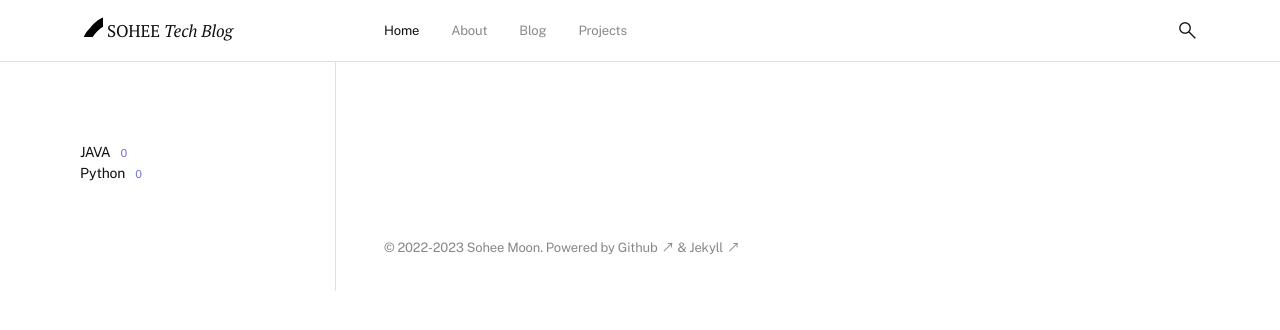
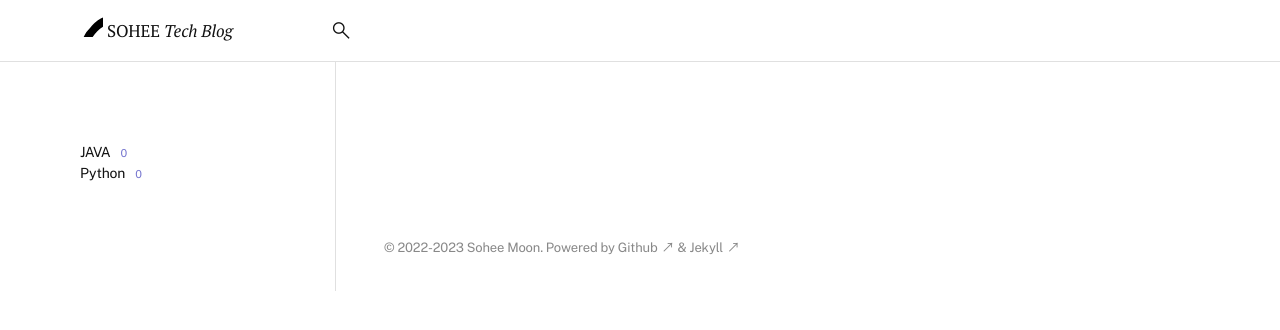
Before and after one commit to soheetech/soheetech.github.io, a Jekyll site: the page built from index.md, in a window 1280 px wide. Shown: the top 330 px of the page. Built offline with Jekyll 4.4.1, drawn with Linux system fonts in a browser that asks for light colours.

Commit message:
Update header.html

```diff
--- a/_includes/header.html
+++ b/_includes/header.html
@@ -1,11 +1,10 @@
 <header class="container d-flex">
-  <h1 class="col col-3-12">
+  <h1 class="col col-3-3">
     <a href="{{ "/" | relative_url }}">
       <svg xmlns="http://www.w3.org/2000/svg" width="23" height="23" version="1.0" viewBox="0 0 23 23"><path fill-rule="evenodd" d="M28 2c-8 2-12 5-18 12-7 7-9 14-9 26s2 18 10 27l9 7c2 1 2 1 0 2-6 3-15 14-17 20-3 8-3 21 0 30a41 41 0 0 0 55 20c5-3 13-11 16-16 1-1 1-1 2 1 3 5 14 14 20 16 8 3 21 3 30 0 8-3 18-13 21-21 3-9 3-22 0-30-2-6-11-17-17-20-1-1-1-1 1-2 4-3 12-11 14-16 6-10 6-22 2-34-3-8-13-18-21-21-9-3-22-3-30 0-6 2-17 11-20 16-1 2-1 2-2 0l-7-8C59 4 52 1 41 0c-6 0-9 0-13 2zm26 10c5 2 9 6 15 14 2 2 3 3 6 3s4-1 6-3c6-8 10-12 15-15 5-2 6-2 15-2 7 0 9 0 13 2 6 3 11 8 15 14 2 5 2 6 2 15 1 8 0 9-2 14-3 5-7 9-15 15-2 2-3 3-3 6s1 4 3 6c8 6 12 10 15 15 2 5 2 6 2 15 1 7 0 9-2 13-3 6-8 11-14 15-5 2-6 3-15 3-8 0-9-1-14-3-5-3-9-7-15-15-3-4-9-4-12 0-6 8-10 12-15 15-5 2-6 3-15 3-8 0-9-1-14-3-6-4-11-9-14-15-2-4-3-6-3-13 0-9 1-10 3-15 3-5 7-9 15-15 2-2 3-3 3-6s-1-4-3-6c-8-6-12-10-15-15-2-5-3-6-3-14s1-10 3-14C17 14 28 8 41 8c6 1 9 1 13 4z"></path></svg> SOHEE <i>Tech Blog</i>
     </a>
   </h1>
-  <div class="col col-6-12 h-nav">{%- include navigation.html -%}</div>
-  <div class="col col-3-12">
+  <div class="col col-3-3">
     <a href="#" title="Search" alt="Search" class="btn-search in-search"><span class="material-symbols-outlined">search</span></a>
     <a href="#" title="Menu" alt="Menu" id="btn-menu" class="vh"><span class="bar"></span><span class="bar"></span><span class="bar"></span><span class="bar"></span></a>
   </div>
```
